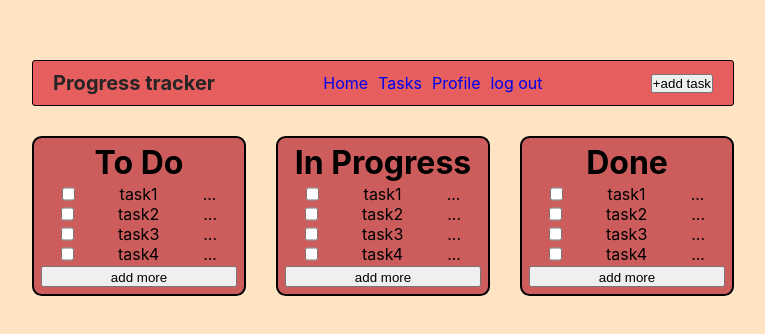
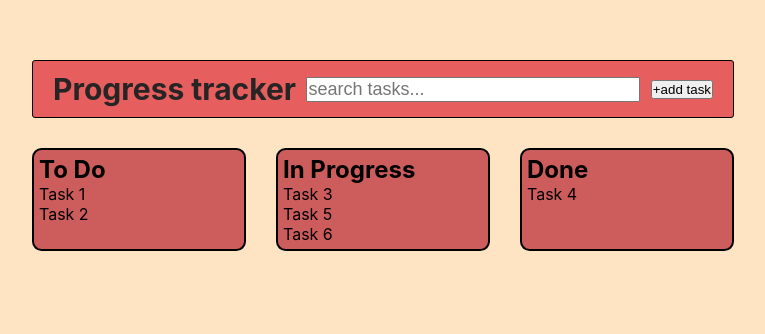
Before and after one commit to Yashvi-saini/React_project, a React (Create React App) app: page / in a window 1280 px wide. Shown: the part 260-594 px from the top of the page, without its empty margins (257-1022 px from the left). Built offline with nearby package versions, Linux system fonts and the light colour scheme.

Commit message:
drag and drop within and among column

```diff
--- a/src/App.js
+++ b/src/App.js
@@ -1,19 +1,90 @@
-import React from 'react';
+import React ,{useState} from 'react';
 import Navbar from './components/navbar';
 import Taskcontainer from './components/taskcontainer';
 import "./style.css";
-const App =()=>{
+const App = () => {
+  const [tasks, setTasks] = useState({
+    todo: ["Task 1", "Task 2"],
+    inprogress: ["Task 3","Task 5","Task 6"],
+    done: ["Task 4"]
+  });
+  const [draggedTask, setDraggedTask] = useState(null);
+  const handleDragStart = (task, col, index) => {
+    setDraggedTask({ task, col, index });
+  };
+  const handleDragOver = (e) => {
+    e.preventDefault();
+  };
+  const handleDropColumn = (col) => {
+    if (!draggedTask) return;
+const newTasks = { ...tasks };
+
+    //remove old
+    newTasks[draggedTask.col] = newTasks[draggedTask.col].filter(
+      (t, i) => i !== draggedTask.index
+    );
+    // Add to new column
+    newTasks[col] = [...newTasks[col], draggedTask.task];
+
+    setTasks(newTasks);
+    setDraggedTask(null);
+  };
+
+  const handleDropOnTask = (col, targetIndex) => {
+    if (!draggedTask) return;
+
+    const newTasks = { ...tasks };
+
+    newTasks[draggedTask.col] = newTasks[draggedTask.col].filter(
+      (t, i) => i !== draggedTask.index
+    );
+
+    //rearrange within column
+    if (col === draggedTask.col) {
+      newTasks[col].splice(targetIndex, 0, draggedTask.task);
+    } else {
+
+      // Different column
+      newTasks[col].splice(targetIndex, 0, draggedTask.task);
+    }
+
+    setTasks(newTasks);
+    setDraggedTask(null);
+  };
+
   return (
-
     <div className="outerbox">
-      <Navbar/>
+      <Navbar />
       <div className="columnbox">
-      <Taskcontainer title="To Do" />
-      <Taskcontainer title="In Progress" />
-      <Taskcontainer title="Done" />
+        <Taskcontainer
+          title="To Do"
+          tasks={tasks.todo}
+          col="todo"
+          onDragStart={handleDragStart}
+          onDragOver={handleDragOver}
+          onDropColumn={handleDropColumn}
+          onDropOnTask={handleDropOnTask}
+        />
+        <Taskcontainer
+          title="In Progress"
+          tasks={tasks.inprogress}
+          col="inprogress"
+          onDragStart={handleDragStart}
+          onDragOver={handleDragOver}
+          onDropColumn={handleDropColumn}
+          onDropOnTask={handleDropOnTask}
+        />
+        <Taskcontainer
+          title="Done"
+          tasks={tasks.done}
+          col="done"
+          onDragStart={handleDragStart}
+          onDragOver={handleDragOver}
+          onDropColumn={handleDropColumn}
+          onDropOnTask={handleDropOnTask}
+        />
       </div>
     </div>
   );
 };
-
 export default App;
--- a/src/components/navbar.jsx
+++ b/src/components/navbar.jsx
@@ -3,12 +3,7 @@ const Navbar=()=>{
     return (
         <nav className="navbar">
             <div className="navtitle">Progress tracker</div>
-            <ul className ="links">
-                <li><a href="#">Home</a></li>
-                <li><a href="#">Tasks</a></li>
-                <li><a href="#">Profile</a></li>
-                <li><a href="#">log out</a></li>
-            </ul>
+             <input type="text" className="search" placeholder="search tasks..." />
             <button className="navbutton">+add task</button>
         </nav>
     );
--- a/src/components/taskcontainer.jsx
+++ b/src/components/taskcontainer.jsx
@@ -1,18 +1,37 @@
 import React from 'react';
-import Title from './title';
-import Todoitem from './todoitem';
-import Button from './button';
+const Taskcontainer = ({
+  title,
+  tasks,
+  col,
+  onDragStart,
+  onDragOver,
+  onDropColumn,
+  onDropOnTask
+}) => {
+  return (
+    <div
+      className="taskcontainer"
+      onDragOver={onDragOver}
+      onDrop={() => onDropColumn(col)}
+    >
+      <h2>{title}</h2>
+      {tasks.map((task, index) => (
+        <div
+          key={index}
+          className="task"
+          draggable
+          onDragStart={() => onDragStart(task, col, index)}
+          onDragOver={onDragOver}
+          onDrop={(e) => {
+            e.stopPropagation(); // prevent column drop
+            onDropOnTask(col, index);
+          }}
+        >
+          {task}
+        </div>
+      ))}
+    </div>
+  );
+};
 
-const Taskcontainer= ({title})=>{
-    return (
-  <div className="taskcontainer">
-    <Title text={title}/>
-    <Todoitem status="task1"/>
-       <Todoitem status="task2"/>
-       <Todoitem status="task3"/>
-       <Todoitem status="task4"/>
-      <Button/>
-  </div>
-    );
-};
 export default Taskcontainer;
--- a/src/style.css
+++ b/src/style.css
@@ -49,21 +49,19 @@ body{
   border-radius:3px;
   border:1px solid black;
 }
-.links{
-    list-style:none;
-    display:flex;
-    gap:10px;
-}
+
 .navtitle{
-    font-size:20px;
+    font-size:30px;
     font-weight: bold;
 
 }
-a{
-    text-decoration:none;
-}
+
 .outerbox{
     display:flex;
     flex-direction:column;
     gap:20px;
 }
+.search{
+    font-size:18px;
+    width:50%;
+}
```
